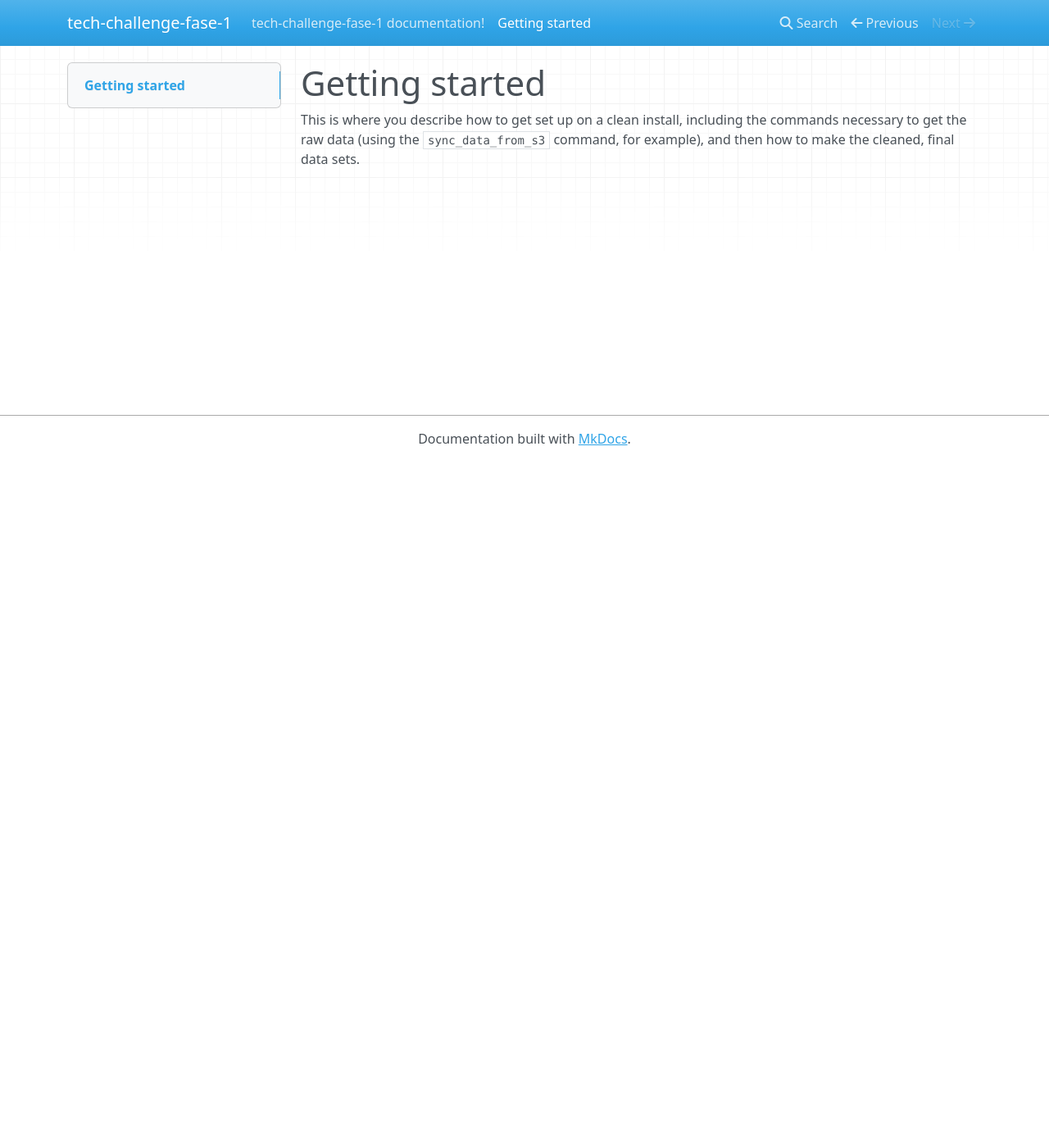
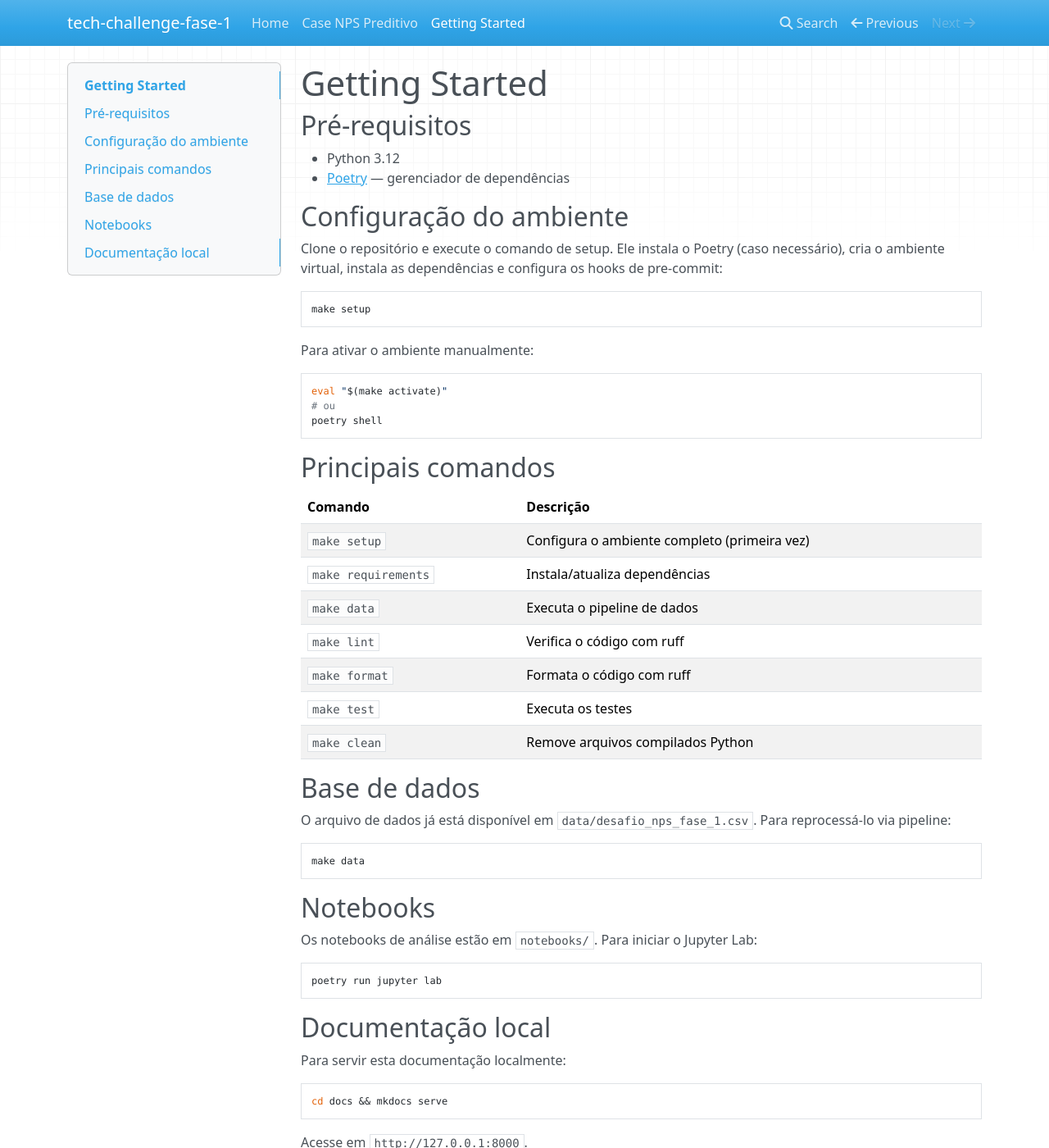
Before and after one commit to PHRaulino-Space/tech-challenge-fiap, an MkDocs documentation site: the page built from docs/docs/getting-started.md, in a window 1280 px wide and 1400 px high. Shown: the whole window at 82% size. Built offline with MkDocs 1.6.1, drawn with Linux system fonts in a browser that asks for light colours; nearby versions of some CDN libraries; some of the changed text lies outside the part shown.

Commit message:
Update mkdocs.yml to add navigation structure for documentation

````diff
--- a/docs/docs/getting-started.md
+++ b/docs/docs/getting-started.md
@@ -1,6 +1,66 @@
-Getting started
-===============
+# Getting Started
 
-This is where you describe how to get set up on a clean install, including the
-commands necessary to get the raw data (using the `sync_data_from_s3` command,
-for example), and then how to make the cleaned, final data sets.
+## Pré-requisitos
+
+- Python 3.12
+- [Poetry](https://python-poetry.org/) — gerenciador de dependências
+
+## Configuração do ambiente
+
+Clone o repositório e execute o comando de setup. Ele instala o Poetry (caso necessário), cria o ambiente virtual, instala as dependências e configura os hooks de pre-commit:
+
+```bash
+make setup
+```
+
+Para ativar o ambiente manualmente:
+
+```bash
+eval "$(make activate)"
+# ou
+poetry shell
+```
+
+## Principais comandos
+
+| Comando | Descrição |
+|---|---|
+| `make setup` | Configura o ambiente completo (primeira vez) |
+| `make requirements` | Instala/atualiza dependências |
+| `make data` | Executa o pipeline de dados |
+| `make lint` | Verifica o código com ruff |
+| `make format` | Formata o código com ruff |
+| `make test` | Executa os testes |
+| `make clean` | Remove arquivos compilados Python |
+
+## Base de dados
+
+O arquivo de dados já está disponível em `data/desafio_nps_fase_1.csv`. Para reprocessá-lo via pipeline:
+
+```bash
+make data
+```
+
+## Notebooks
+
+Os notebooks de análise estão em `notebooks/`. Para iniciar o Jupyter Lab:
+
+```bash
+poetry run jupyter lab
+```
+
+## Documentação local
+
+Para servir esta documentação localmente:
+
+```bash
+cd docs && mkdocs serve
+```
+
+Acesse em `http://127.0.0.1:8000`.
+
+Para gerar o build estático:
+
+```bash
+cd docs && mkdocs build
+```
--- a/docs/mkdocs.yml
+++ b/docs/mkdocs.yml
@@ -1,2 +1,7 @@
 site_name: tech-challenge-fase-1
 site_author: phraulino@outlook.com
+
+nav:
+  - Home: index.md
+  - Case NPS Preditivo: case-nps-preditivo.md
+  - Getting Started: getting-started.md
--- a/pyproject.toml
+++ b/pyproject.toml
@@ -5,7 +5,7 @@ build-backend = "poetry.core.masonry.api"
 [project]
 name = "tech_challenge_fase_1"
 version = "0.0.1"
-description = "A short description of the project."
+description = "Análise preditiva de NPS para e-commerce — Tech Challenge Fase 1 POSTECH AI Scientist."
 authors = [
   { name = "PHRaulino", email = "phraulino@outlook.com" },
 ]
````
Also changed, not shown: docs/docs/case-nps-preditivo.md (added, +169 -0 lines), docs/docs/index.md (+20 -5 lines), README.md.
